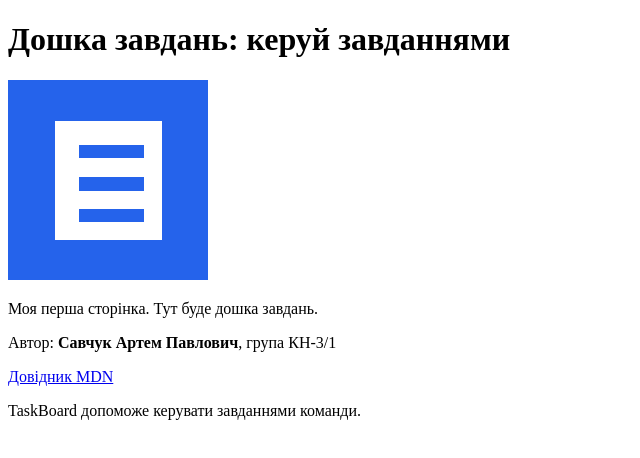
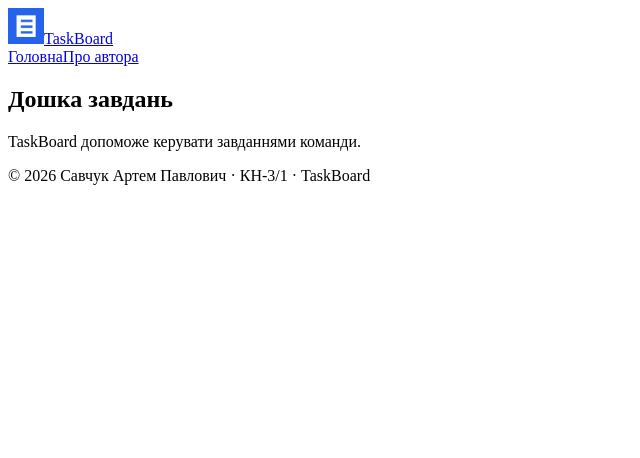
Before and after one commit to savchukapkn24-cloud/taskboard, a plain HTML site: page index.html in a window 1280 px wide. Shown: the whole page, without its empty margins (0-640 px from the left). Drawn offline with Linux system fonts and the light colour scheme.

Commit message:
Додати семантичну розмітку та сторінку Про автора

```diff
--- a/index.html
+++ b/index.html
@@ -1,9 +1,5 @@
 <!DOCTYPE html>
-<html lang="uk"><head><meta charset="UTF-8"><title>TaskBoard</title></head><body>
-<h1>Дошка завдань: керуй завданнями</h1>
-<img src="images/logo.png" alt="Логотип TaskBoard" width="200">
-<p>Моя перша сторінка. Тут буде дошка завдань.</p>
-<p>Автор: <strong>Савчук Артем Павлович</strong>, група КН-3/1</p>
-<a href="https://developer.mozilla.org/uk/">Довідник MDN</a>
-<p>TaskBoard допоможе керувати завданнями команди.</p>
-</body></html>
+<html lang="uk">
+<head><meta charset="UTF-8"><meta name="viewport" content="width=device-width, initial-scale=1.0"><title>TaskBoard: дошка завдань</title><link rel="stylesheet" href="style.css"></head>
+<body><header class="site-header"><a class="brand" href="index.html"><img src="images/logo.png" alt="Логотип TaskBoard" width="36" height="36"><span>TaskBoard</span></a><nav class="nav" aria-label="Основна навігація"><a href="index.html">Головна</a><a href="about.html">Про автора</a></nav></header><main class="container"><section class="intro"><h1>Дошка завдань</h1><p>TaskBoard допоможе керувати завданнями команди.</p></section></main><footer class="site-footer"><p>&copy; 2026 Савчук Артем Павлович · КН-3/1 · TaskBoard</p></footer></body>
+</html>
```
Also changed, not shown: about.html (+1 -1 lines), images/avatar.png (added).
